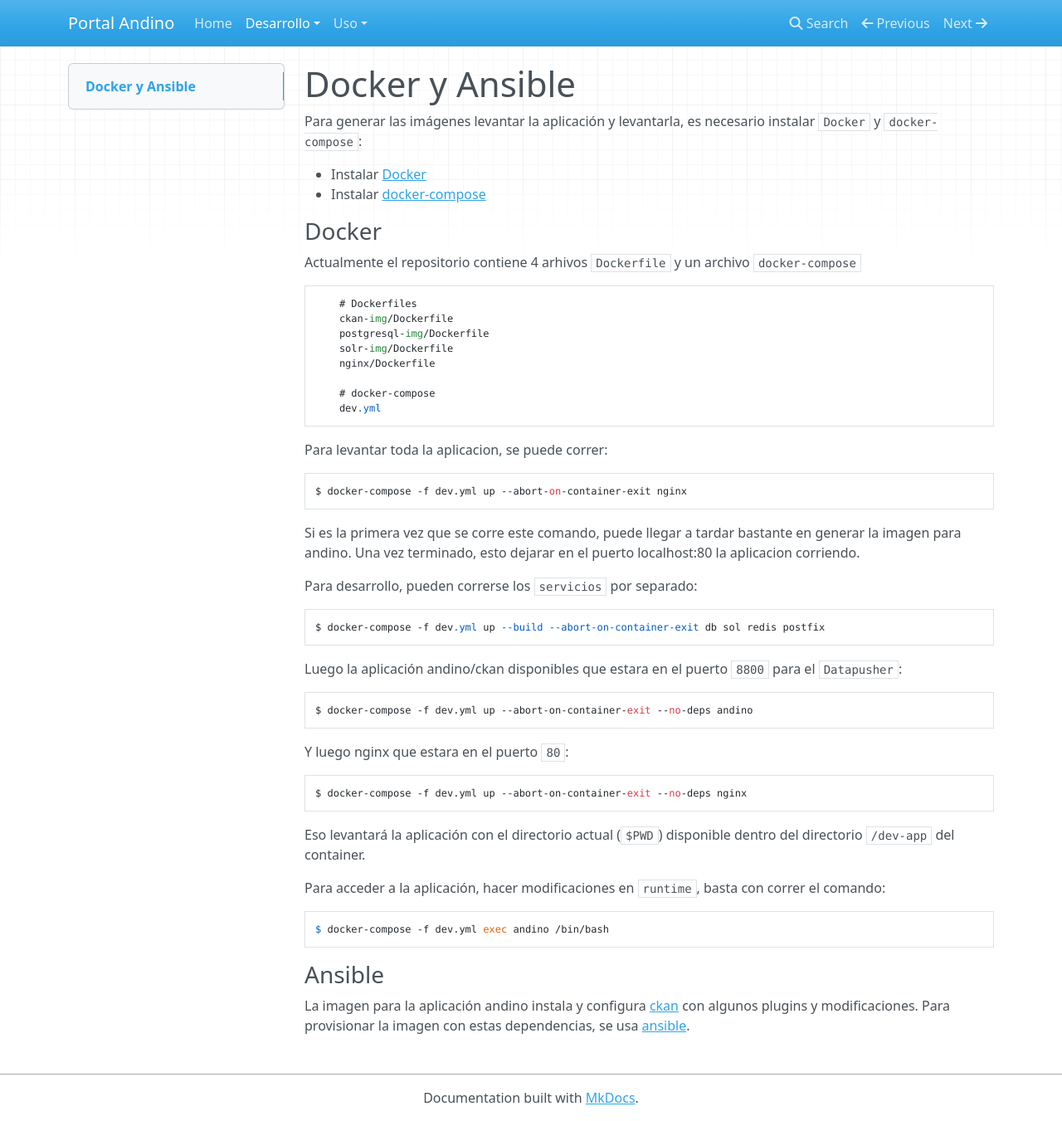
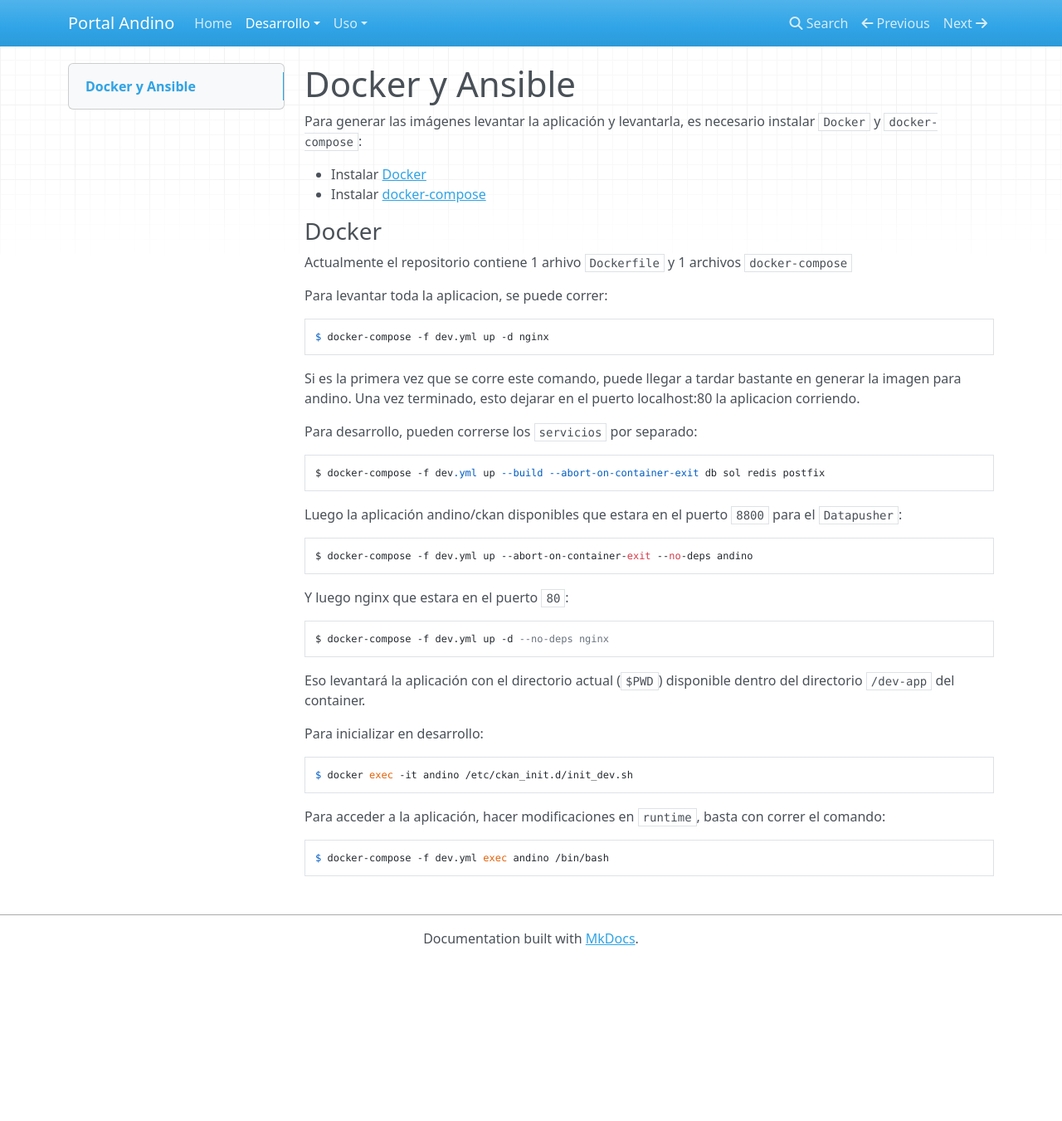
Before and after one commit to datosgobar/portal-andino, an MkDocs documentation site: the page built from docs/development/docker_ansible.md, in a window 1280 px wide and 1351 px high. Shown: the whole window at 83% size. Built offline with MkDocs 1.6.1, drawn with Linux system fonts in a browser that asks for light colours; nearby versions of some CDN libraries; old or Windows-style settings are respelled for this version of MkDocs.

Commit message:
Actualizo la documentacion
refs:#24

````diff
--- a/docs/development/docker_ansible.md
+++ b/docs/development/docker_ansible.md
@@ -6,22 +6,11 @@
 * Instalar [docker-compose](https://docs.docker.com/compose/install/)
 
 ### Docker
-Actualmente el repositorio contiene 4 arhivos `Dockerfile` y un archivo `docker-compose`
-
-```
-    # Dockerfiles
-    ckan-img/Dockerfile
-    postgresql-img/Dockerfile
-    solr-img/Dockerfile
-    nginx/Dockerfile
-
-    # docker-compose
-    dev.yml
-```
+Actualmente el repositorio contiene 1 arhivo `Dockerfile` y 1 archivos `docker-compose`
 
 Para levantar toda la aplicacion, se puede correr:
 
-    $ docker-compose -f dev.yml up --abort-on-container-exit nginx
+    $ docker-compose -f dev.yml up -d nginx
 
 Si es la primera vez que se corre este comando, puede llegar a tardar bastante en generar la imagen para andino.
 Una vez terminado, esto dejarar en el puerto localhost:80 la aplicacion corriendo.
@@ -37,16 +26,15 @@
 
 Y luego nginx que estara en el puerto `80`:
 
-    $ docker-compose -f dev.yml up --abort-on-container-exit --no-deps nginx
+    $ docker-compose -f dev.yml up -d --no-deps nginx
 
 Eso levantará la aplicación con el directorio actual (`$PWD`) disponible dentro del directorio `/dev-app` del container.
+
+
+Para inicializar en desarrollo:
+
+    $ docker exec -it andino /etc/ckan_init.d/init_dev.sh
 
 Para acceder a la aplicación, hacer modificaciones en `runtime`, basta con correr el comando:
 
     $ docker-compose -f dev.yml exec andino /bin/bash
-
-
-### Ansible
-
-La imagen para la aplicación andino instala y configura [ckan](https://ckan.org/) con algunos plugins y modificaciones.
-Para provisionar la imagen con estas dependencias, se usa [ansible](https://www.ansible.com/).
````
Also changed, not shown: docs/usage/docker.md (+0 -4 lines).
